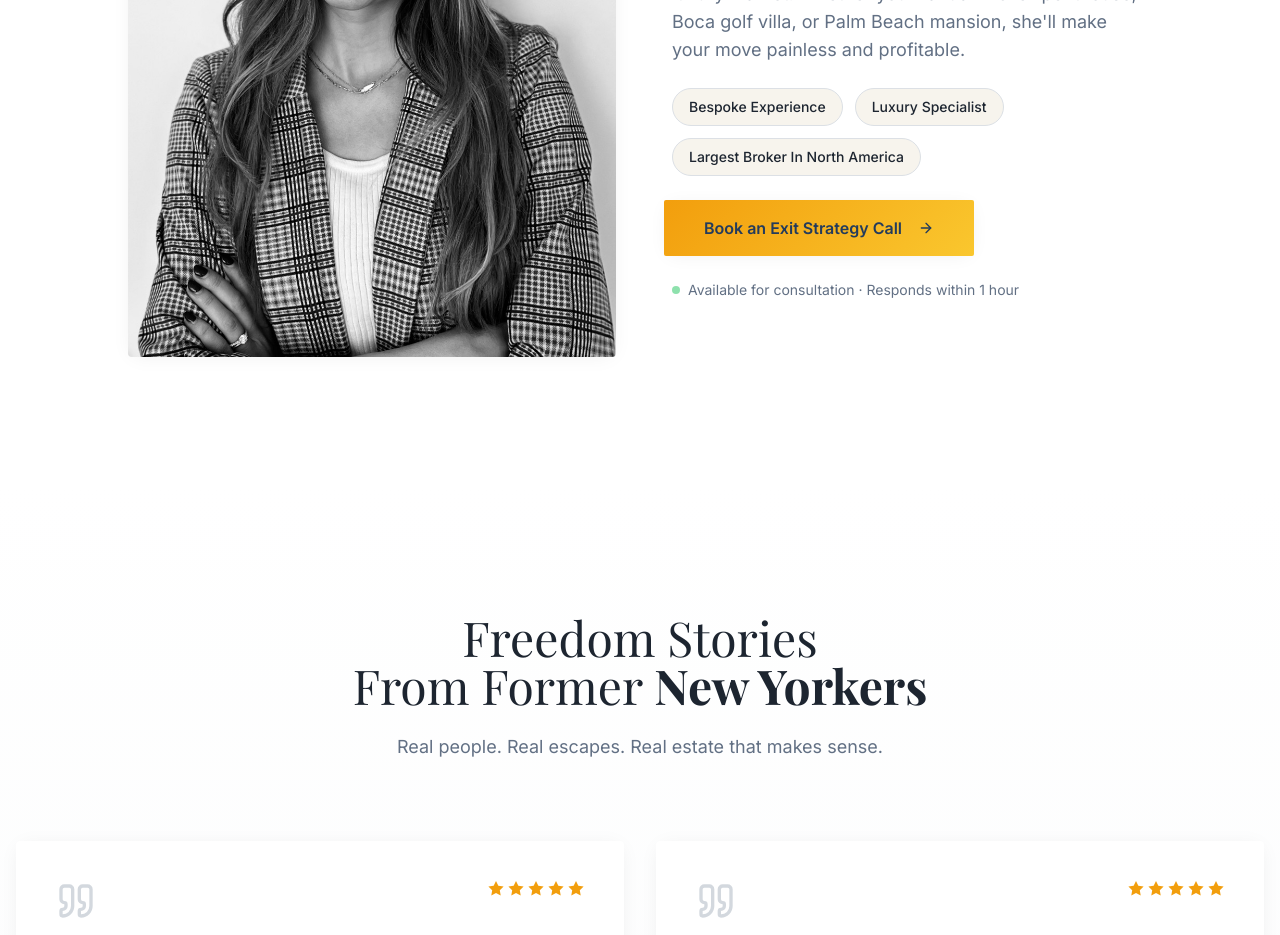
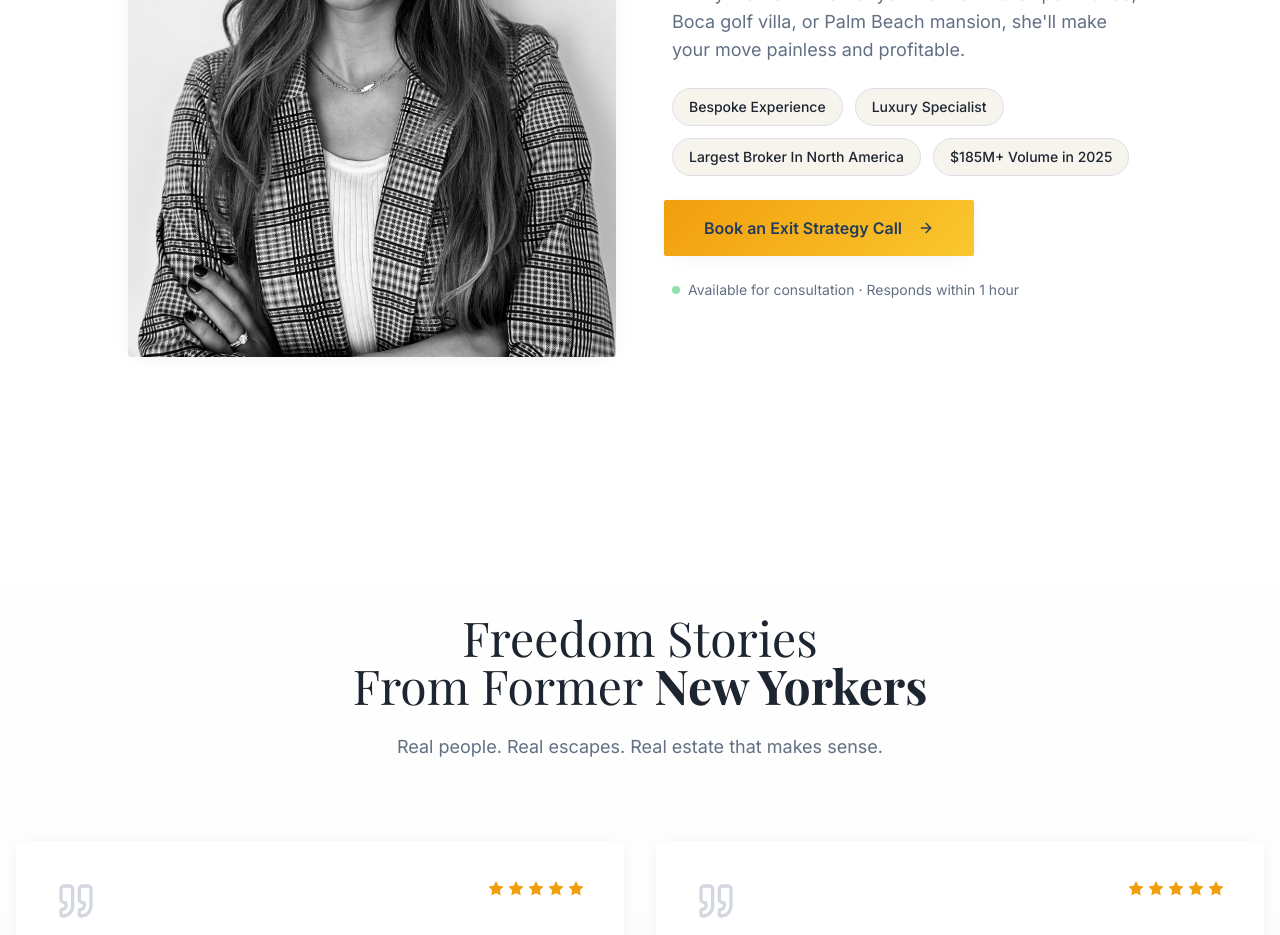
Before and after one commit to robertopablonoel/mamdani-miami, a React (Vite) app: page / in a window 1280 px wide. Shown: the part 4400-5335 px from the top of the page. Built offline with nearby package versions, Linux system fonts and the light colour scheme; the HTML template or start-up script is replaced by a standard one.

Commit message:
Add broker credential

```diff
--- a/src/components/BrokerSection.tsx
+++ b/src/components/BrokerSection.tsx
@@ -46,6 +46,7 @@ Your Escape Facilitator.</h2>
                   <div className="bg-accent px-4 md:px-4 py-2 md:py-2 rounded-full text-sm md:text-sm font-medium text-foreground border border-border">Bespoke Experience</div>
                   <div className="bg-accent px-4 md:px-4 py-2 md:py-2 rounded-full text-sm md:text-sm font-medium text-foreground border border-border">Luxury Specialist</div>
                   <div className="bg-accent px-4 md:px-4 py-2 md:py-2 rounded-full text-sm md:text-sm font-medium text-foreground border border-border">Largest Broker In North America</div>
+                  <div className="bg-accent px-4 md:px-4 py-2 md:py-2 rounded-full text-sm md:text-sm font-medium text-foreground border border-border">$185M+ Volume in 2025</div>
                 </div>
 
                 <Button size="lg" variant="secondary" className="h-14 md:h-14 px-8 md:px-10 w-full sm:w-auto text-base md:text-base" asChild>
```
